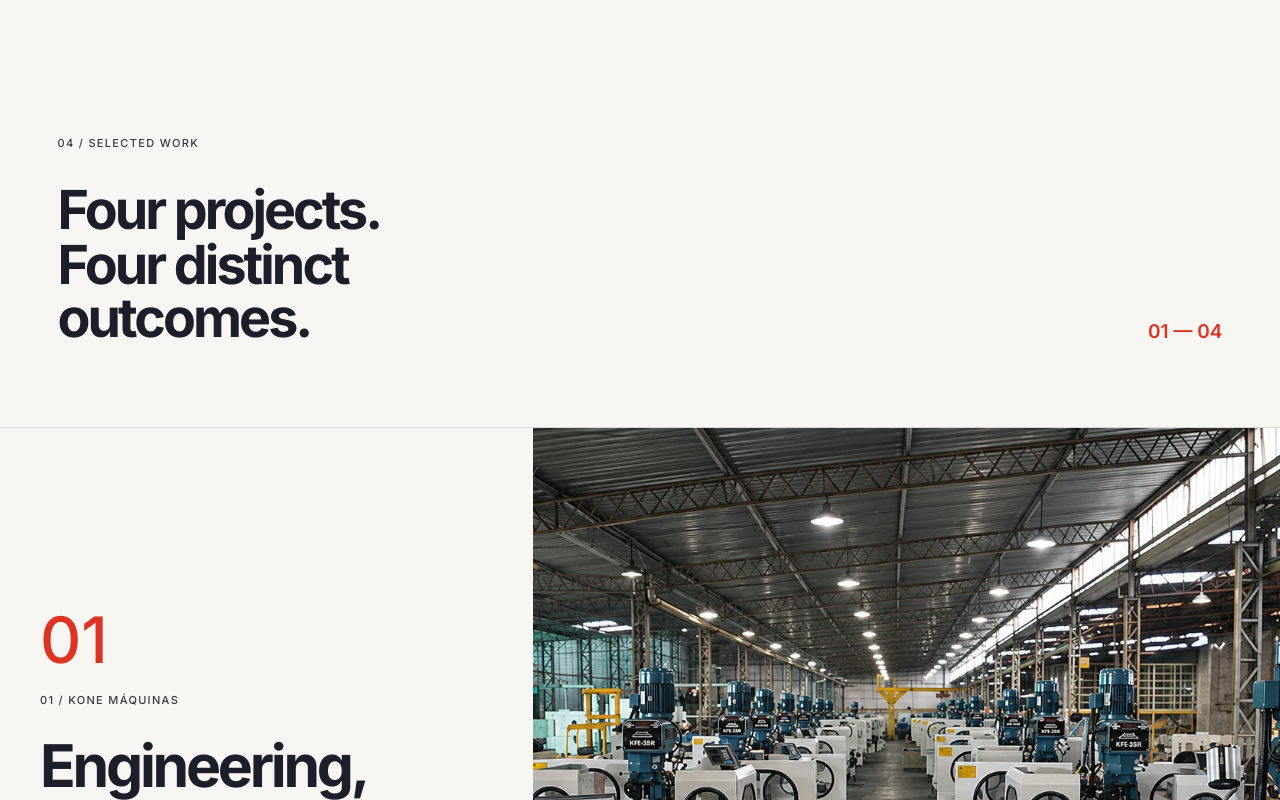
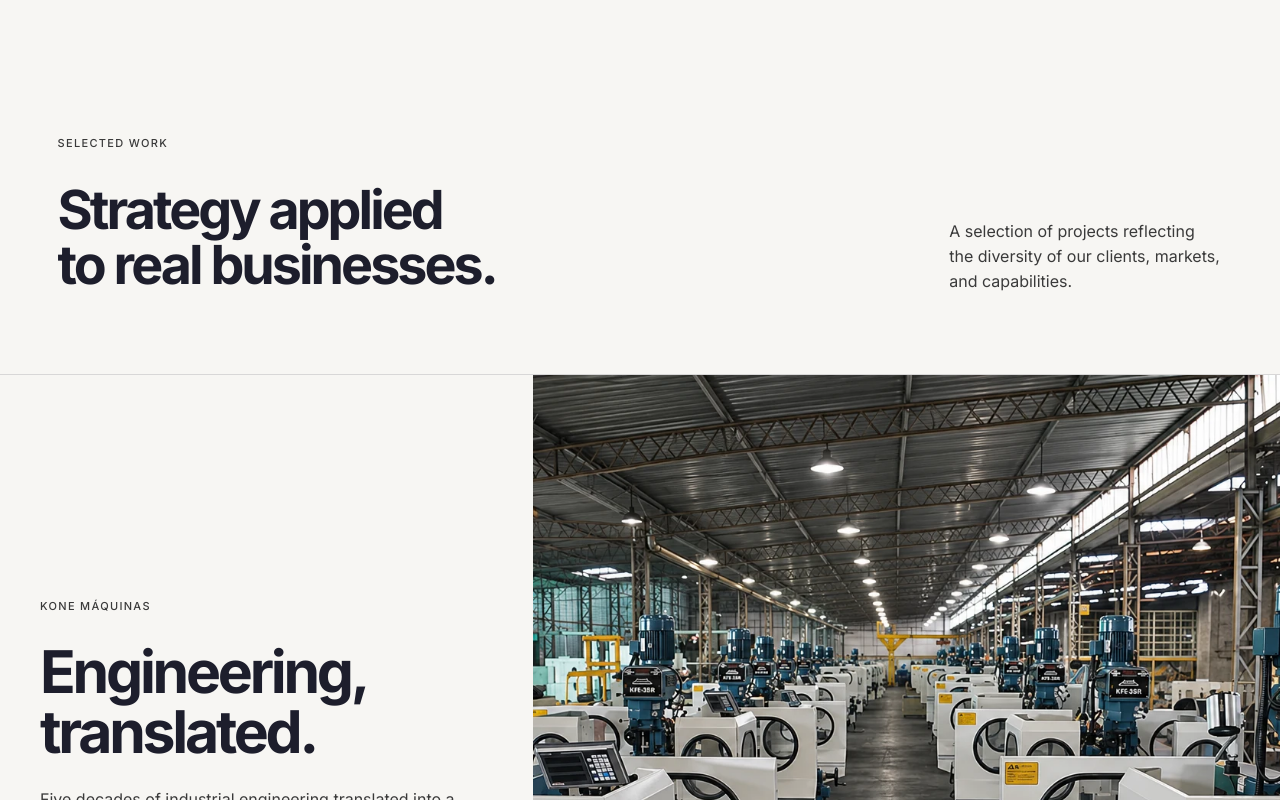
Before and after one commit to contatoagenciawin-ichthus/ichthus-site, a Next.js app: page /en in a window 1280 px wide. Shown: the part 3400-4200 px from the top of the page. Built offline with nearby package versions, Linux system fonts and the light colour scheme.

Commit message:
Refine institutional positioning: selected-work

```diff
--- a/components/redesign/selected-work.tsx
+++ b/components/redesign/selected-work.tsx
@@ -52,12 +52,12 @@ export function SelectedWork({ locale = 'pt-BR' }: { locale?: SiteLocale } = {})
     <section id="projetos" aria-labelledby="selected-work-title" data-cursor-surface="light" className="bg-paper py-[clamp(96px,12vw,180px)] text-ink">
       <div className="site-shell site-grid mb-14 items-end md:mb-20">
         <div className="col-span-12 md:col-span-9">
-          <p className="mb-8 font-mono text-[11px] uppercase tracking-[0.14em] text-graphite">{t("04 / Trabalho selecionado", "04 / Selected work")}</p>
+          <p className="mb-8 font-mono text-[11px] uppercase tracking-[0.14em] text-graphite">{t("Projetos selecionados", "Selected work")}</p>
           <h2 id="selected-work-title" className="max-w-[15ch] font-display text-[clamp(2.6rem,4.2vw,3.6rem)] font-semibold leading-[1.02] tracking-[-0.035em]">
-            <SplitText lines={[t("Quatro projetos.", "Four projects."), t("Quatro provas diferentes.", "Four distinct outcomes.")]} />
+            <SplitText lines={[t("Estratégia aplicada", "Strategy applied"), t("a negócios reais.", "to real businesses.")]} />
           </h2>
         </div>
-        <p className="col-span-12 mt-6 font-mono text-[19px] font-semibold text-red md:col-span-3 md:mt-0 md:text-right">01 — 04</p>
+        <p className="col-span-12 mt-6 text-[16px] leading-[1.55] text-graphite md:col-span-3 md:mt-0">{t("Uma seleção de projetos que demonstra a diversidade dos nossos clientes, mercados e competências.", "A selection of projects reflecting the diversity of our clients, markets, and capabilities.")}</p>
       </div>
 
       <div>
@@ -72,8 +72,7 @@ export function SelectedWork({ locale = 'pt-BR' }: { locale?: SiteLocale } = {})
               <article id={`case-${project.number}`} className="selected-case grid min-h-[78svh] grid-cols-1 border-t border-line md:grid-cols-12">
                 <div className={`selected-case-copy ${textSpan} col-span-1 flex items-center px-[var(--site-margin)] py-12 md:px-10 md:py-16`}>
                   <div className="selected-case-sticky w-full">
-                    <p className="mb-5 font-mono text-[64px] leading-none text-red">{project.number}</p>
-                    <p className="mb-7 font-mono text-[11px] uppercase tracking-[0.12em] text-graphite">{project.number} / {project.client}</p>
+                    <p className="mb-7 font-mono text-[11px] uppercase tracking-[0.12em] text-graphite">{project.client}</p>
                     <h3 className="selected-case-title mb-6 font-display text-[clamp(2.2rem,4.6vw,4rem)] font-semibold leading-[0.98] tracking-[-0.04em]">
                       <SplitText lines={project.title} />
                     </h3>
```
